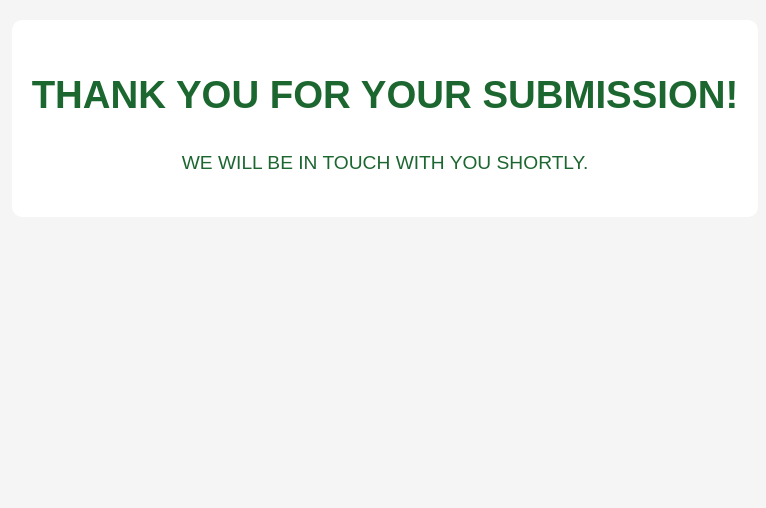
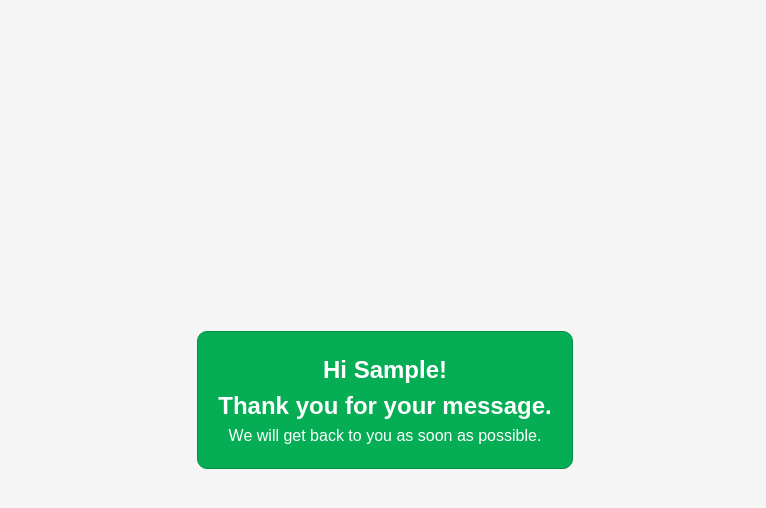
Before and after one commit to davidofug/html-vanilla-js-form, a plain HTML site: page index.html in a window 1280 px wide. Both pictures are taken after typing "Sample", "name@example.com", "Sample", "Sample" into the empty fields and a click on the button "SEND". Shown: the whole page, without its empty margins (255-1021 px from the left). Drawn offline with Linux system fonts and the light colour scheme; no server answers.

Commit message:
Personalised message

```diff
--- a/index.html
+++ b/index.html
@@ -17,28 +17,33 @@
 			*::after,
 			*::before {
 				box-sizing: border-box;
+				margin: 0;
+				padding: 0;
 			}
-
 			body {
+				display: flex;
 				font-family: Arial, Helvetica, sans-serif;
 				font-size: 1rem;
 				line-height: 1.5;
 				color: #333;
-				margin: 0;
-				padding: 0;
 				background: #f5f5f5;
+				height: 100vh;
+				justify-content: center;
 			}
 			@media screen and (min-width: 768px) {
-				body {
-					display: flex;
+/* 				body {
 					flex-direction: column;
 					justify-content: center;
 					align-items: center;
-				}
+					min-height: 100%;
+					height: 100%;
+				} */
 			}
 			.container {
 				width: 400px;
-				/* margin: 0 auto; */
+				display: flex;
+				flex-direction: column;
+				justify-content: center;
 			}
 			.heading {
 				text-align: center;
@@ -46,7 +51,7 @@
 				margin-bottom: 20px;
 				text-transform: uppercase;
 				color: #473f6e;
-				font-size: 1.2rem;
+				font-size: .9rem;
 			}
 			form {
 				display: flex;
@@ -64,7 +69,7 @@
 				font-family: Arial, Helvetica, sans-serif;
 				font-size: 14px;
 				line-height: 1.5;
-				color: #bdbacb;
+				color: rgb(93, 71, 200);
 				margin: 0;
 				margin-bottom: 20px;
 				padding: 10px 20px;
@@ -78,6 +83,16 @@
 				height: 100px;
 				resize: none;
 				border-radius: 10px;
+			}
+			::placeholder {
+				color: #bdbacb;
+			}
+			input[type="text"]:focus,
+			input[type="email"]:focus,
+			textarea:focus{
+				outline: none;
+				border: 1px solid rgb(93, 71, 200);
+				color: rgb(93, 71, 200);
 			}
 			.btn {
 				background-color: #817ffe;
@@ -93,17 +108,18 @@
 				cursor: pointer;
 				text-transform: uppercase;
 			}
-			.thank-you {
-				/* display:none; */
+			.thank-you-wrapper {
 				text-align: center;
-				margin-top: 20px;
-				margin-bottom: 20px;
-				text-transform: uppercase;
-				color: #1c6630;
-				font-size: 1.2rem;
-				background-color: #fff;
+				display: flex;
+				flex-direction: column;
+				justify-content: center;
+			}
+			.thank-you-body {
+				background-color: rgb(5, 173, 84);
 				padding: 20px;
 				border-radius: 10px;
+				color: #fff;
+				border: 1px solid  rgb(4, 143, 69);
 			}
 		</style>
 	</head>
@@ -112,7 +128,7 @@
 			<h1 class="heading">SEND US A MESSAGE</h1>
 			<form action="#" id="messages" OnSubmit="sendMessage(event)">
 				<input type="text" required id="name" placeholder="Full name" />
-				<input type="text" required id="email" placeholder="E-mail" />
+				<input type="email" required id="email" placeholder="E-mail" />
 				<input type="text" id="phone" placeholder="Phone" />
 				<textarea
 					id="message"
@@ -131,6 +147,7 @@
 				event.preventDefault();
 				let sender = messages.name.value;
 				let message = messages.message.value;
+
 				try {
 					let results = await fetch("/messages", {
 						method: "POST",
@@ -143,6 +160,7 @@
 						}),
 					});
 					document.querySelector(".container").style.display = "none";
+					// document.querySelector(".container").remove();
 					let data = await results.json();
 					messages.message.value = "";
 					messages.name.value = "";
@@ -150,26 +168,28 @@
 				} catch (err) {
 					console.log(err);
 				}
-                thankYou()
+
+                MyResponse()
+
 				console.log(`Full name ${sender} Message ${message}`);
 				// alert(`Full name ${sender} \r\nMessage ${message}`);
 			};
 
-			function thankYou() {
-				const thankyou = document.createElement("div");
-				thankyou.classList.add("thank-you");
-				const thankYouHeading = document.createElement(
-					"h1"
-				);
-                thankYouHeading.innerText = "Thank you for your submission!"
-				const thankYouBody = document.createElement(
-					"p"
-				);
-                thankYouBody.innerText = "We will be in touch with you shortly."
-				thankyou.appendChild(thankYouHeading);
-				thankyou.appendChild(thankYouBody);
+			function MyResponse() {
 
-				document.body.appendChild(thankyou);
+				const wrapper = document.createElement("section");
+				wrapper.classList.add("thank-you-wrapper");
+
+				const theBody = document.createElement("div");
+				theBody.classList.add("thank-you-body");
+
+				theBody.innerHTML = `
+					<h1>Hi ${messages?.name?.value.split(' ')[0]}! <br/>Thank you for your message.</h1>
+					<p>We will get back to you as soon as possible.</p>
+				`;
+
+				wrapper.appendChild(theBody);
+				document.body.appendChild(wrapper);
 			}
 		</script>
 	</body>
```
